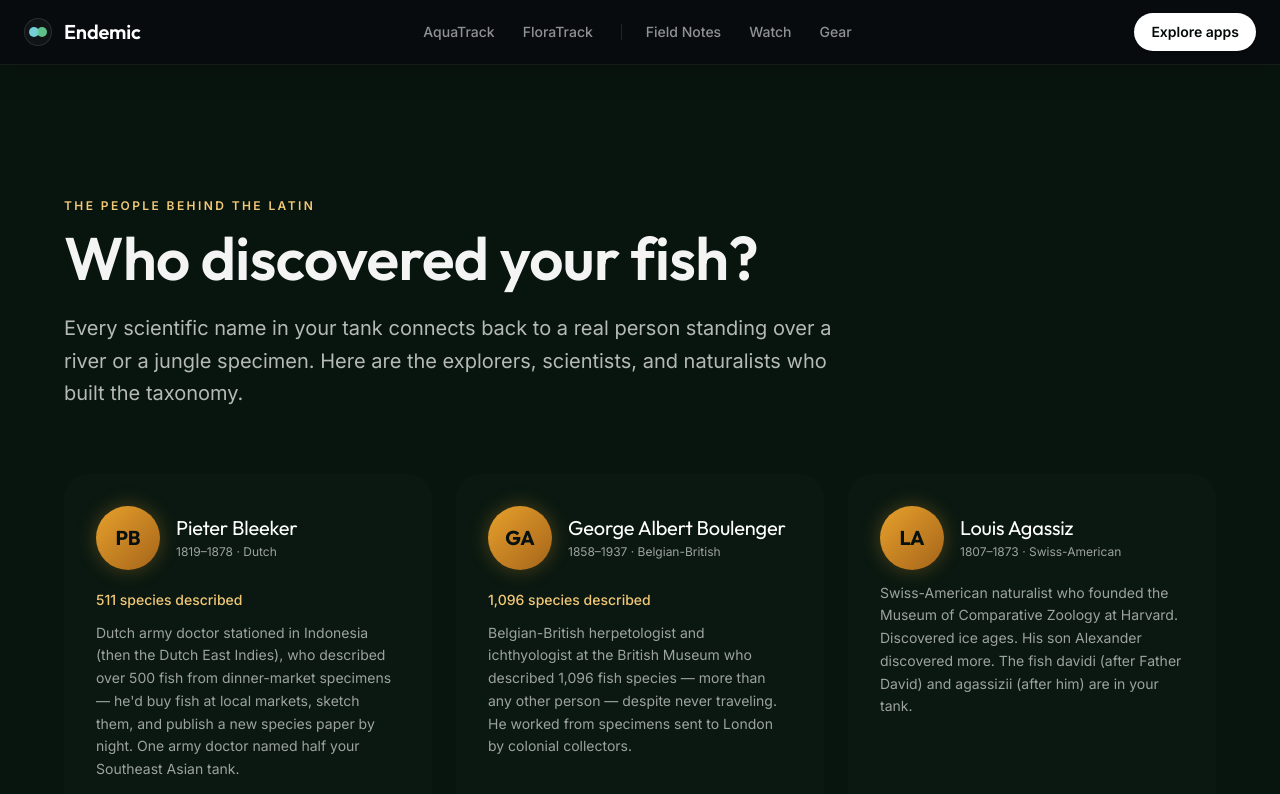
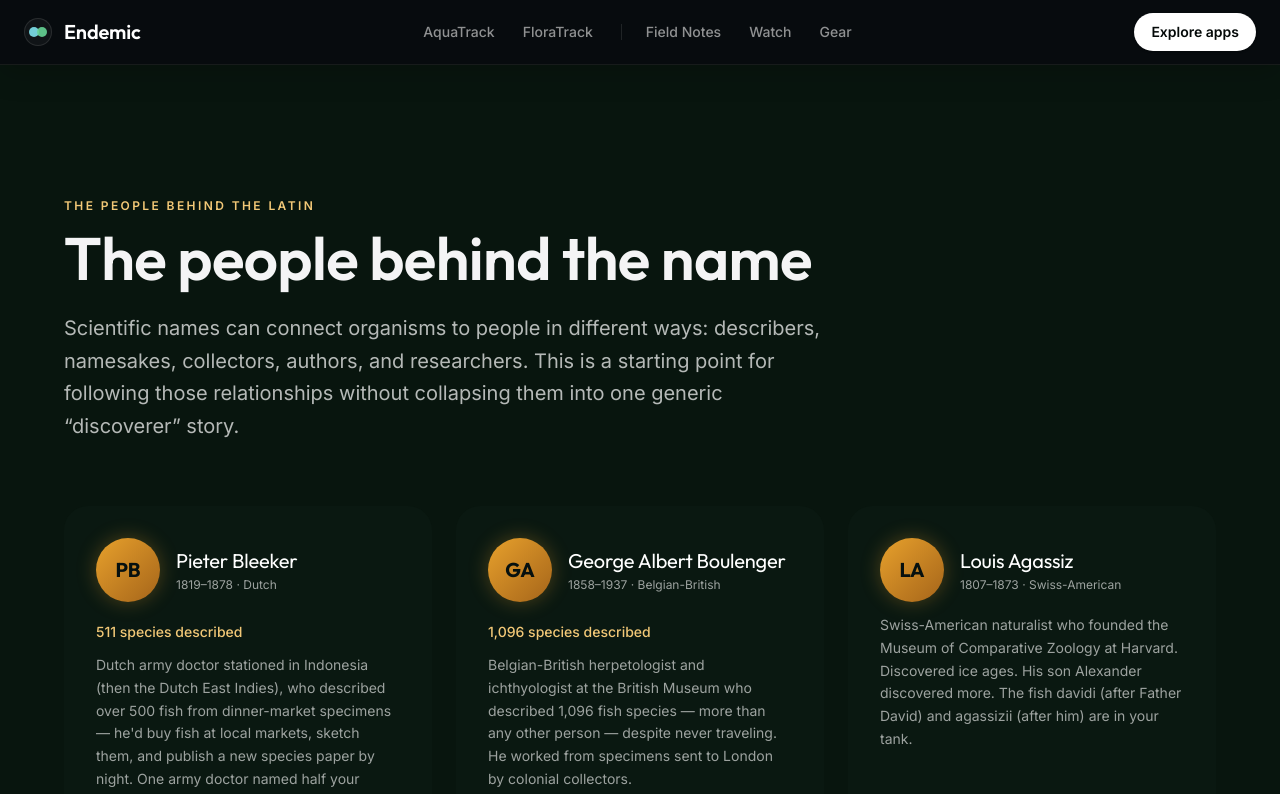
Before and after one commit to wowthisiseasytoremember-stack/endemic-site, a Next.js app: page /discoverers in a window 1280 px wide. Shown: the top 794 px of the page. Built offline with nearby package versions, Linux system fonts and the light colour scheme.

Commit message:
truth: replace generic discoverer framing with typed roles

```diff
--- a/src/app/discoverers/page.tsx
+++ b/src/app/discoverers/page.tsx
@@ -23,10 +23,10 @@ export default function DiscoverersPage() {
               The People Behind the Latin
             </span>
             <h1 className="font-display mt-3 text-5xl font-semibold sm:text-6xl">
-              Who discovered your fish?
+              The people behind the name
             </h1>
             <p className="mt-6 max-w-3xl text-xl leading-relaxed text-white/70">
-              Every scientific name in your tank connects back to a real person standing over a river or a jungle specimen. Here are the explorers, scientists, and naturalists who built the taxonomy.
+              Scientific names can connect organisms to people in different ways: describers, namesakes, collectors, authors, and researchers. This is a starting point for following those relationships without collapsing them into one generic “discoverer” story.
             </p>
           </Reveal>
 
```
